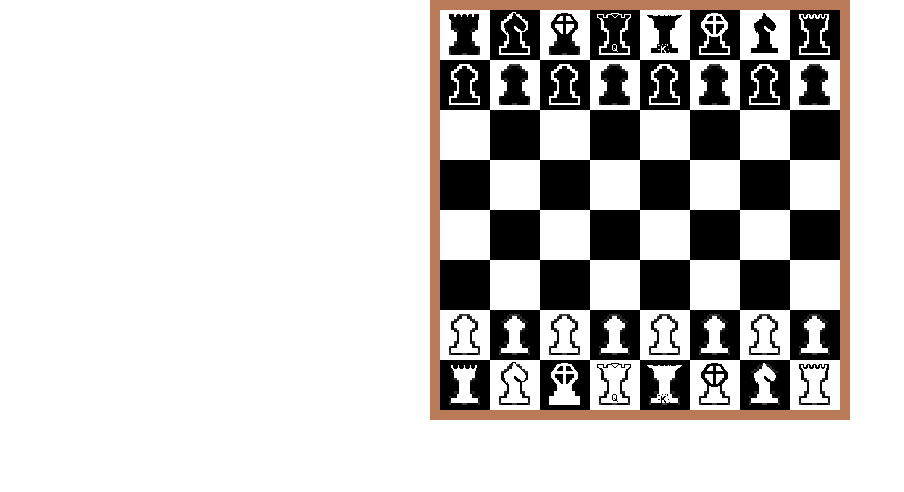
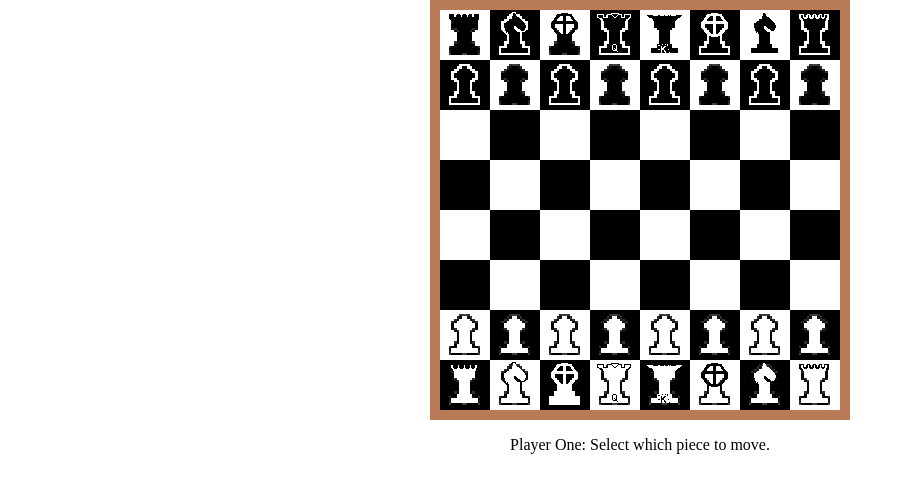
Before and after one commit to TangibleDream/chess.js, a plain HTML site: page index.html in a window 1280 px wide. Shown: the part 66-558 px from the top of the page, without its empty margins (0-904 px from the left). Drawn offline with Linux system fonts and the light colour scheme.

Commit message:
added an intruction pane

```diff
--- a/index.html
+++ b/index.html
@@ -6,6 +6,7 @@
 <div class = "container">
     <center>
         <div id="chessBoard" style="width: 420px; box-sizing: border-box; border: 10px solid #B97A57"></div>
+        <p id="instructionMessage">You have no instructions.</p>
     </center>
 </div>
 <script src="./util.js" type="module"></script>
--- a/util.js
+++ b/util.js
@@ -116,3 +116,4 @@ const boardRefresh = () => {
 }
 
 boardRefresh();
+document.getElementById('instructionMessage').textContent = 'Player One: Select which piece to move.';
```
